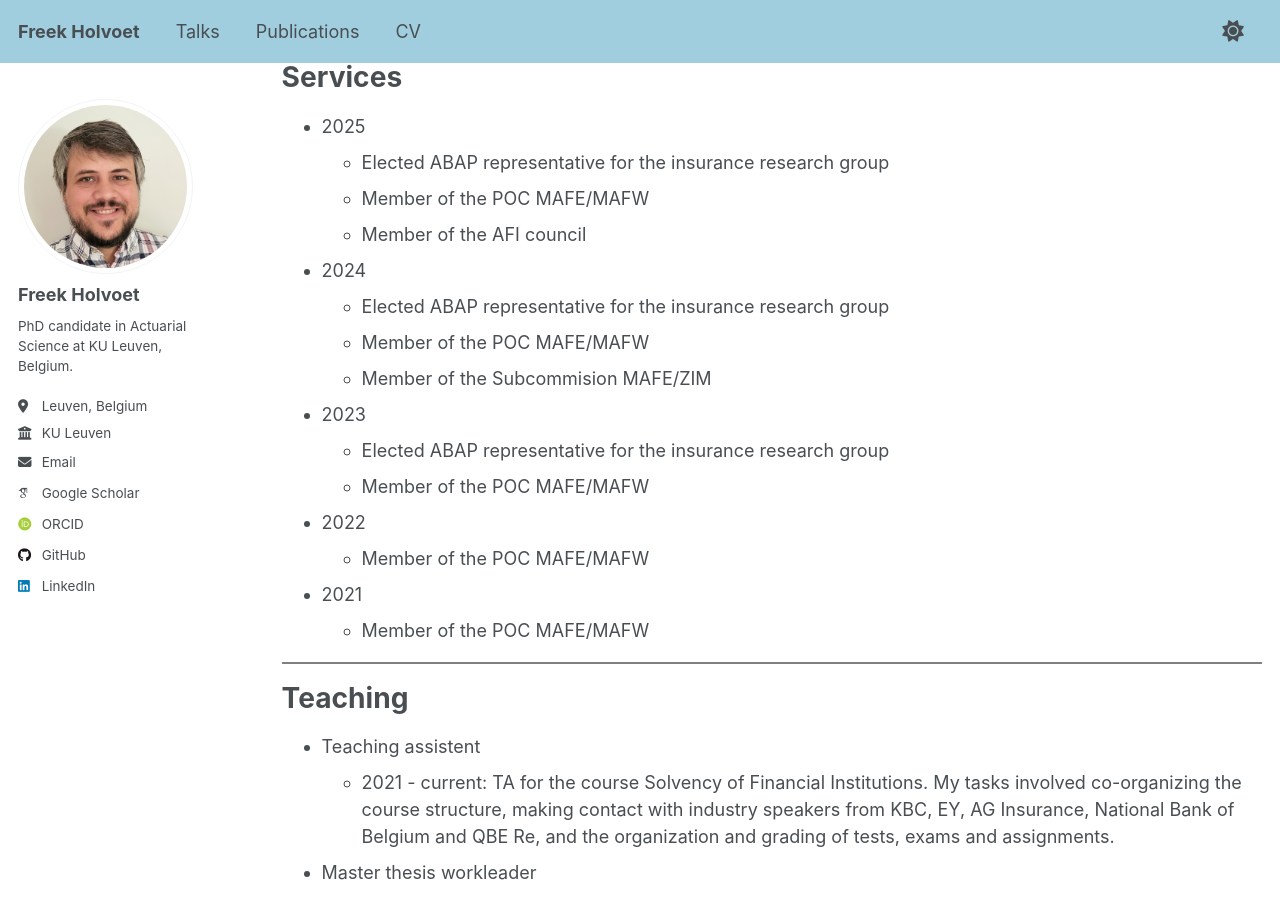
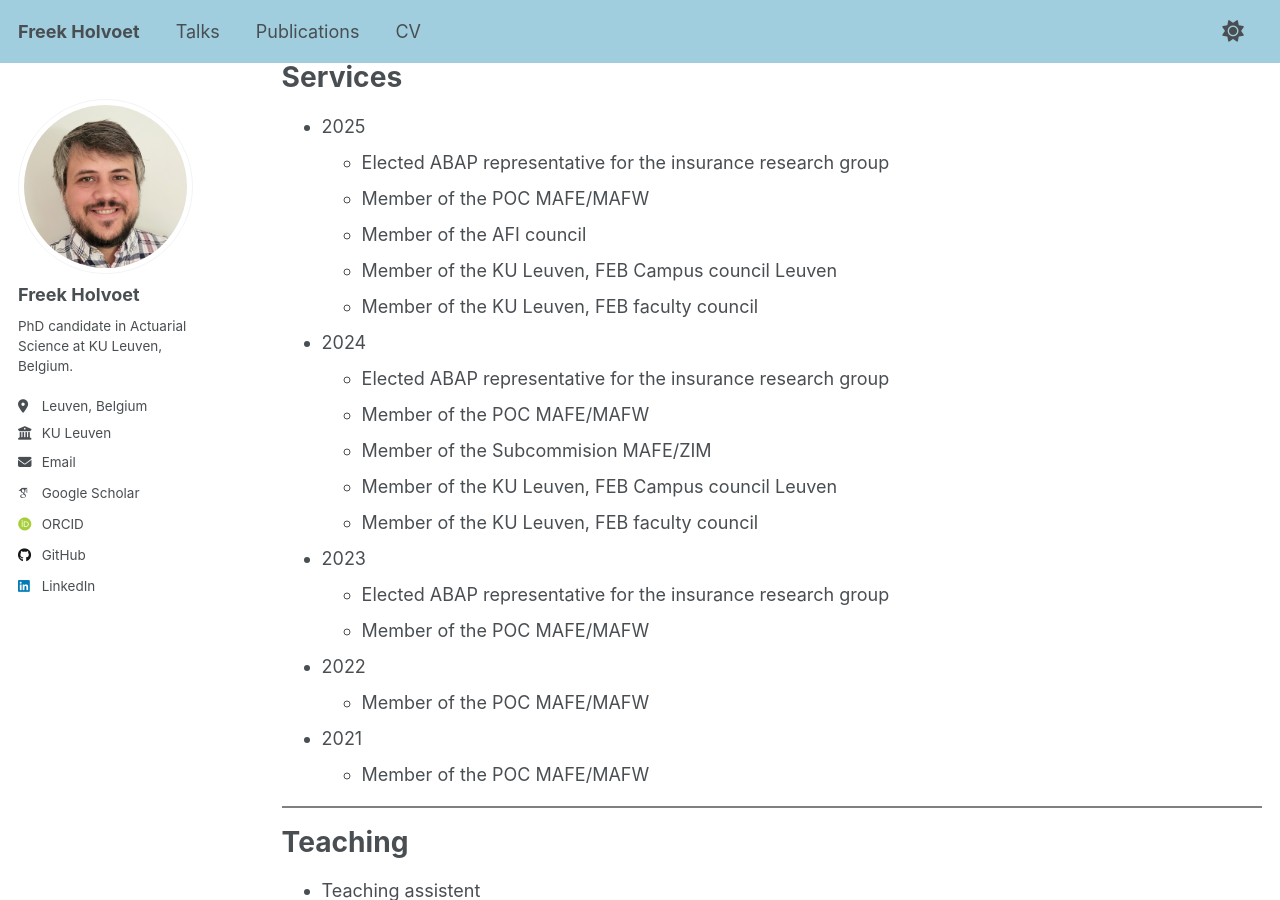
Before and after one commit to freekholvoet/freekholvoet.github.io, a Jekyll site: the page built from _pages/cv.md, in a window 1280 px wide and 900 px high, scrolled down 743 px. Built offline with Jekyll 4.4.1, drawn with Linux system fonts in a browser that asks for light colours; some web fonts are replaced.

Commit message:
small cv corrections

```diff
--- a/_pages/cv.md
+++ b/_pages/cv.md
@@ -34,10 +34,14 @@ Services
   * Elected ABAP representative for the insurance research group
   * Member of the POC MAFE/MAFW
   * Member of the AFI council
+  * Member of the KU Leuven, FEB Campus council Leuven
+  * Member of the KU Leuven, FEB faculty council
 * 2024
   * Elected ABAP representative for the insurance research group
   * Member of the POC MAFE/MAFW
   * Member of the Subcommision MAFE/ZIM
+  * Member of the KU Leuven, FEB Campus council Leuven
+  * Member of the KU Leuven, FEB faculty council
 * 2023
   * Elected ABAP representative for the insurance research group
   * Member of the POC MAFE/MAFW
```
